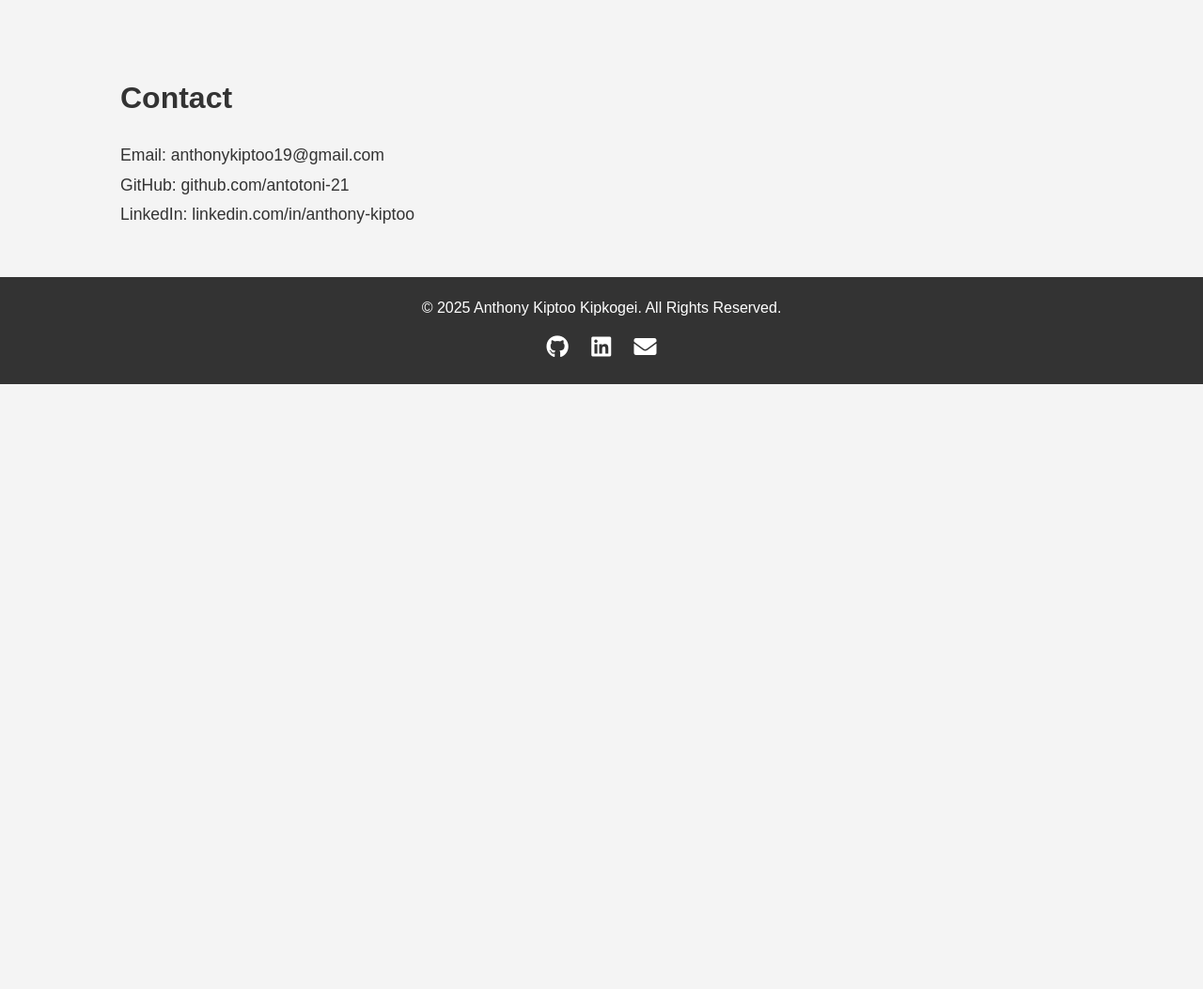
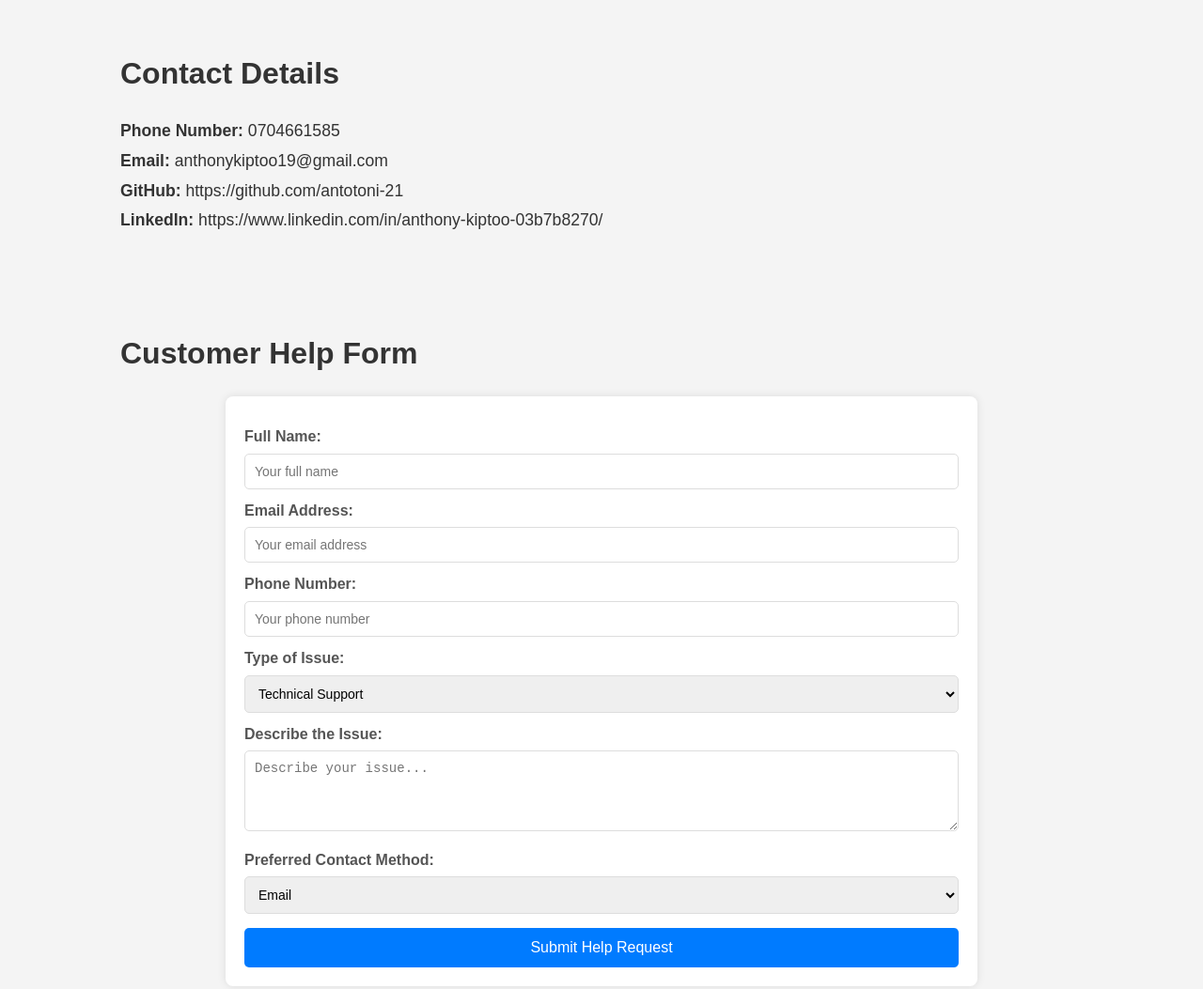
Before and after one commit to antotoni-21/myportfolio, a plain HTML site: page index.html in a window 1280 px wide. Shown: the part 1219-2272 px from the top of the page at 94% size. Before the commit the page ends 1628 px from the top, so only its background shows below. Drawn offline with Linux system fonts and the light colour scheme.

Commit message:
Updated contact details and form on index.html

```diff
--- a/index.html
+++ b/index.html
@@ -31,9 +31,7 @@
       color: inherit;
     }
 
-      h1,
-      h2,
-      h3 {
+    h1, h2, h3 {
       margin-bottom: 10px;
     }
 
@@ -229,9 +227,70 @@
     body.light-mode .footer {
       background-color: #f4f4f4;
     }
+
+    /* Help Form Styling */
+    .form-container {
+      background-color: #fff;
+      padding: 20px;
+      border-radius: 8px;
+      box-shadow: 0 0 10px rgba(0, 0, 0, 0.1);
+      width: 80%;
+      max-width: 800px;
+      margin: 20px auto;
+    }
+
+    .form-container h2 {
+      text-align: center;
+      font-size: 24px;
+      color: #333;
+    }
+
+    .form-container label {
+      font-weight: bold;
+      display: block;
+      margin-top: 10px;
+      color: #555;
+    }
+
+    .form-container input[type="text"],
+    .form-container input[type="email"],
+    .form-container input[type="tel"],
+    .form-container select,
+    .form-container textarea {
+      width: 100%;
+      padding: 10px;
+      margin-top: 5px;
+      border-radius: 5px;
+      border: 1px solid #ddd;
+      font-size: 14px;
+    }
+
+    .form-container textarea {
+      resize: vertical;
+    }
+
+    .form-container button {
+      background-color: #007bff;
+      color: white;
+      padding: 12px 20px;
+      border: none;
+      border-radius: 5px;
+      font-size: 16px;
+      cursor: pointer;
+      margin-top: 15px;
+      width: 100%;
+    }
+
+    .form-container button:hover {
+      background-color: #0056b3;
+    }
+
+    .error {
+      color: red;
+      font-size: 14px;
+    }
   </style>
 </head>
-
 <body>
   <header class="main-header">
     <div class="container">
@@ -249,9 +308,6 @@
           <li><a href="#contact">Contact</a></li>
         </ul>
       </nav>
-        <button class="mode-toggle" id="mode-toggle">
-          <i class="fas fa-sun"></i> / <i class="fas fa-moon"></i>
-        </button>
     </div>
   </header>
 
@@ -297,12 +353,50 @@
     </div>
   </section>
 
-    <section class="contact" id="contact">
+  <!-- Contact Details Section -->
+  <section class="contact-details">
     <div class="container">
-        <h2>Contact</h2>
-        <p>Email: <a href="mailto:anthonykiptoo19@gmail.com">anthonykiptoo19@gmail.com</a></p>
-        <p>GitHub: <a href="https://github.com/antotoni-21" target="_blank">github.com/antotoni-21</a></p>
-        <p>LinkedIn: <a href="https://www.linkedin.com/in/anthony-kiptoo-03b7b8270/" target="_blank">linkedin.com/in/anthony-kiptoo</a></p>
+      <h2>Contact Details</h2>
+      <p><strong>Phone Number:</strong> 0704661585</p>
+      <p><strong>Email:</strong> <a href="mailto:anthonykiptoo19@gmail.com">anthonykiptoo19@gmail.com</a></p>
+      <p><strong>GitHub:</strong> <a href="https://github.com/antotoni-21" target="_blank">https://github.com/antotoni-21</a></p>
+      <p><strong>LinkedIn:</strong> <a href="https://www.linkedin.com/in/anthony-kiptoo-03b7b8270/" target="_blank">https://www.linkedin.com/in/anthony-kiptoo-03b7b8270/</a></p>
+    </div>
+  </section>
+
+  <!-- Customer Help Form Section -->
+  <section id="contact" class="container">
+    <h2>Customer Help Form</h2>
+    <div class="form-container">
+      <form action="https://formspree.io/f/xrbpyryk" method="POST">
+        <label for="name">Full Name:</label>
+        <input type="text" id="name" name="name" placeholder="Your full name" required>
+
+        <label for="email">Email Address:</label>
+        <input type="email" id="email" name="email" placeholder="Your email address" required>
+
+        <label for="phone">Phone Number:</label>
+        <input type="tel" id="phone" name="phone" placeholder="Your phone number">
+
+        <label for="issue">Type of Issue:</label>
+        <select id="issue" name="issue" required>
+          <option value="technical">Technical Support</option>
+          <option value="product">Product/Service Issue</option>
+          <option value="feedback">Feedback</option>
+          <option value="other">Other</option>
+        </select>
+
+        <label for="description">Describe the Issue:</label>
+        <textarea id="description" name="description" rows="4" placeholder="Describe your issue..." required></textarea>
+
+        <label for="contactMethod">Preferred Contact Method:</label>
+        <select id="contactMethod" name="contactMethod" required>
+          <option value="email">Email</option>
+          <option value="phone">Phone</option>
+        </select>
+
+        <button type="submit">Submit Help Request</button>
+      </form>
     </div>
   </section>
 
@@ -320,27 +414,8 @@
     const modeToggleBtn = document.getElementById("mode-toggle");
     modeToggleBtn.addEventListener("click", () => {
       document.body.classList.toggle("dark-mode");
+      document.body.classList.toggle("light-mode");
     });
-
-      // MutationObserver to replace deprecated DOM events
-      const observer = new MutationObserver((mutationsList, observer) => {
-        for (const mutation of mutationsList) {
-          if (mutation.type === "childList") {
-            console.log("A child node has been added or removed.");
-          } else if (mutation.type === "characterData") {
-            console.log("Character data has been modified.");
-          }
-        }
-      });
-
-      const config = {
-        childList: true,
-        subtree: true,
-        characterData: true
-      };
-
-      const targetNode = document.body;
-      observer.observe(targetNode, config);
   </script>
 </body>
 </html>
```
Lines whose indentation alone changed are shown as unchanged.
